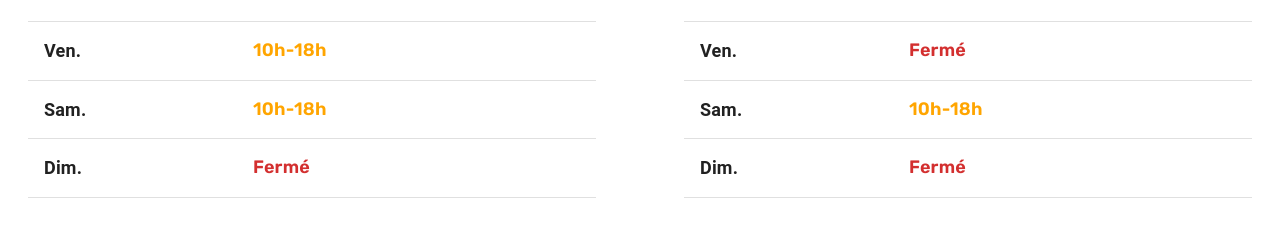
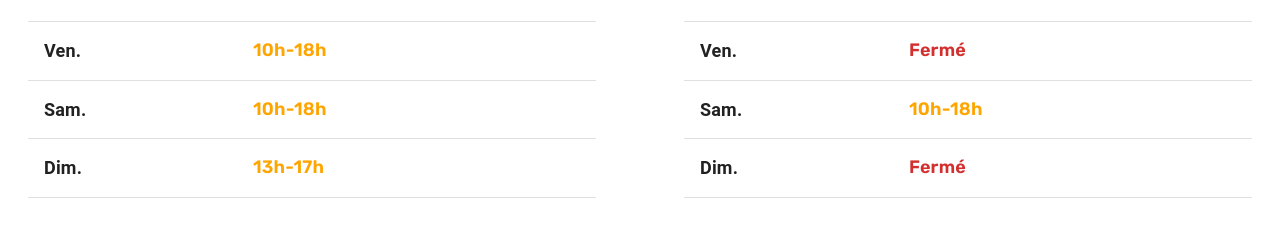
Before and after one commit to Gwada33/Noliparc, a Next.js app: page / in a window 1280 px wide. Shown: the part 1260-1508 px from the top of the page. Built offline with nearby package versions, Linux system fonts and the light colour scheme; no server answers.

Commit message:
Update page.tsx

```diff
--- a/src/app/page.tsx
+++ b/src/app/page.tsx
@@ -82,7 +82,7 @@ export default function HomePage() {
               ["Jeu.", "10h-18h"],
               ["Ven.", "10h-18h"],
               ["Sam.", "10h-18h"],
-              ["Dim.", "Fermé"],
+              ["Dim.", "13h-17h"],
             ]}
           />
 
```
